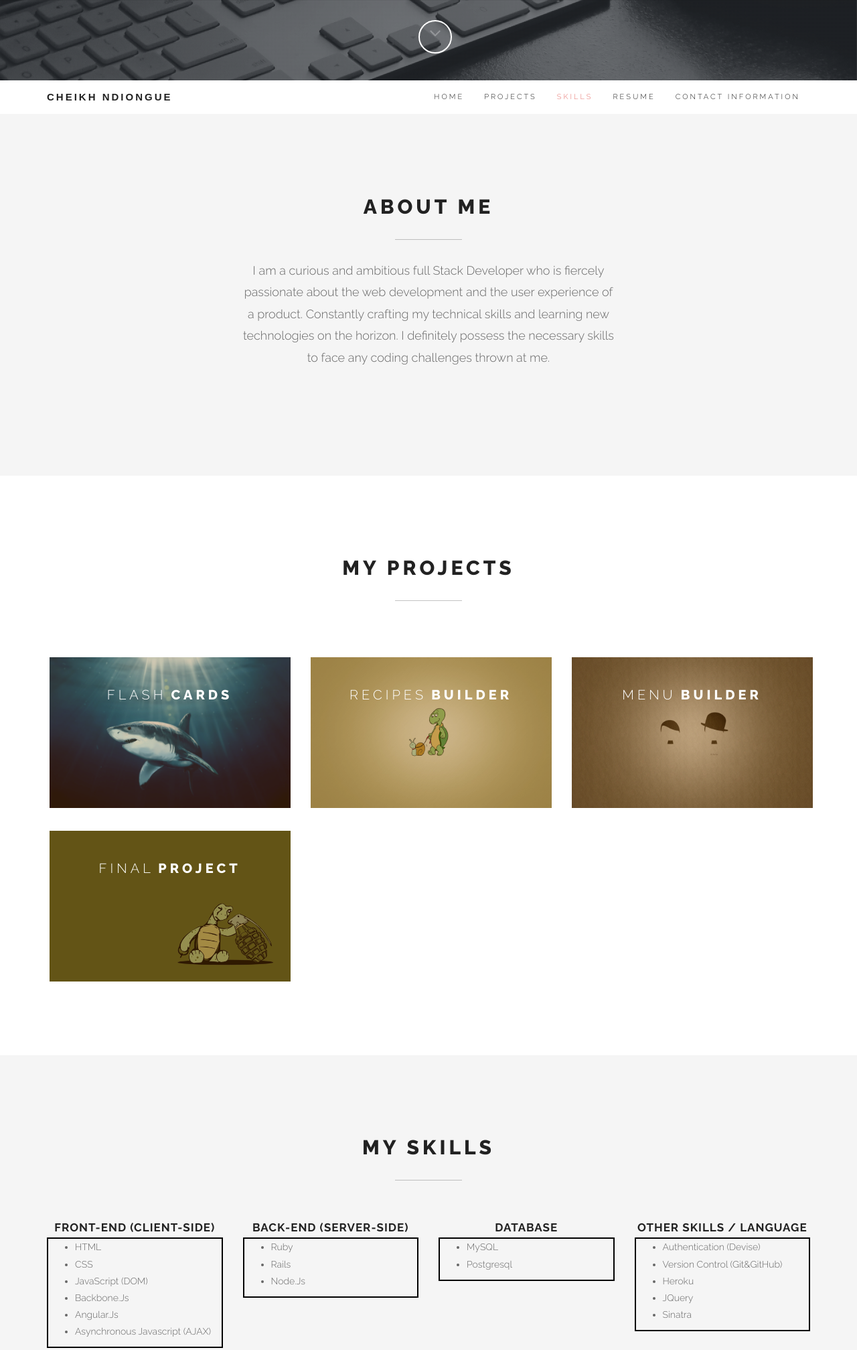
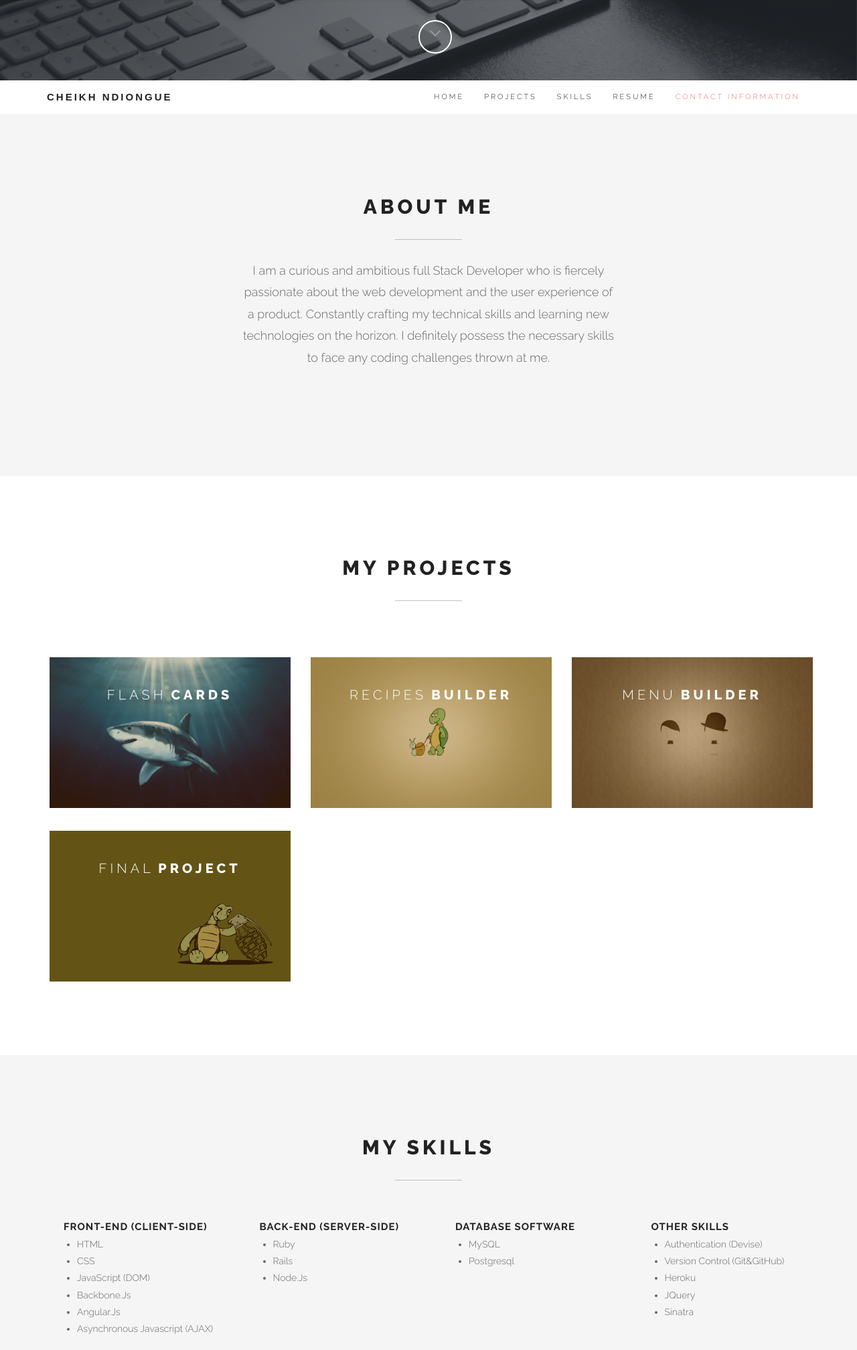
Before and after one commit to IamCheikh/PORTFOLIO, a plain HTML site: page index.html in a window 1280 px wide. Shown: the part 680-2695 px from the top of the page at 67% size. Drawn offline with Linux system fonts and the light colour scheme.

Commit message:
fixed the sliding problems

```diff
--- a/assets/css/style.css
+++ b/assets/css/style.css
@@ -83,7 +83,7 @@ h2 {
 }
 
 h3 {
-	font-size: 17px;
+	font-size: 15px;
 	letter-spacing: 1px;
 	margin: 0 0 5px;
 }
@@ -470,12 +470,17 @@ textarea.form-control {
 }
 .skillset{
 	text-align: justify;
-	border: 2px solid black;
 }
 #social-links {
 	list-style: none;
 	padding: 0;
 	margin: 0 0 20px;
+}
+
+.text-center{
+	text-align: left;
+	padding-left: 20px;
+	padding-right: 10px;
 }
 
 #social-links li {
--- a/index.html
+++ b/index.html
@@ -33,7 +33,7 @@
 	<section id="home" class="pfblock-image screen-height">
         <div class="home-overlay"></div>
 		<div class="intro">
-			<div class="start">Hello, my name is Cheikh Ndiongue and I am a</div>
+			<div class="start">Hello, my name is <h1>Cheikh Ndiongue</h1>and I am a</div>
 			<h1>Full Stack Web Developer</h1>
 			<div class="start">who loves learning and creating Web Technologies</div>
 		</div>
@@ -74,7 +74,7 @@
             <li><a href="#portfolio">Projects</a></li>
             <li><a href="#skills">Skills</a></li>
 						<li><a href="#testimonials">Resume</a></li>
-						<li><a href="#contact">Contact Information</a></li>
+						<li><a href="#social-links">Contact Information</a></li>
 					</ul>
 				</div>
 
@@ -245,7 +245,7 @@
 					</div>
 
 					<div class="col-sm-6 col-md-3 text-center">
-						<h3 class="text-center">DataBase</h3>
+						<h3 class="text-center">DataBase Software</h3>
 
 						<div class="skillset ">
 						<ul>
@@ -255,7 +255,7 @@
 					</div>
 					</div>
 					<div class="col-sm-6 col-md-3 text-center">
-						<h3 class="text-center">Other Skills / Language</h3>
+						<h3 class="text-center">Other Skills</h3>
 
 						<div class="skillset ">
 						<ul>
@@ -276,13 +276,12 @@
     <!-- Skills end -->
 	<!-- Footer start -->
 
-	<footer id="footer">
+	 <footer id="footer">
 		<div class="container">
 			<div class="row">
-						<div class="col-md-12 col-lg-12 calltoaction-btn wow slideInRight" data-wow-delay=".3s">
+						 <div class="col-md-12 col-lg-12 calltoaction-btn wow slideInRight" data-wow-delay=".1s">
 							<a href="#social-links" class="btn btn-lg">View my Resume</a>
 						</div>
-				</div>
 				<div class="col-md-12 col-lg-12 calltoaction-btn wow slideInRight" data-wow-delay=".3s">
 					<a>Contact Me</a>
 				</div>
@@ -298,18 +297,20 @@
 					</ul>
           	<p class="copyright">© 2015 Cheikh Ndiongue</p>
 				</div>
+   		</div>
+			</div><!-- .row -->
+		<!-- </div><!-- .container -->
 
-			</div><!-- .row -->
-		</div><!-- .container -->
-	</footer>
+		<div class="scroll-up">
+			 <a href="#home"><i class="fa fa-angle-up"></i></a>
+	  </div>
+ </footer>
 
 	<!-- Footer end -->
 
 	<!-- Scroll to top -->
 
-	<div class="scroll-up">
-		<a href="#home"><i class="fa fa-angle-up"></i></a>
-	</div>
+
 
     <!-- Scroll to top end-->
 
```
